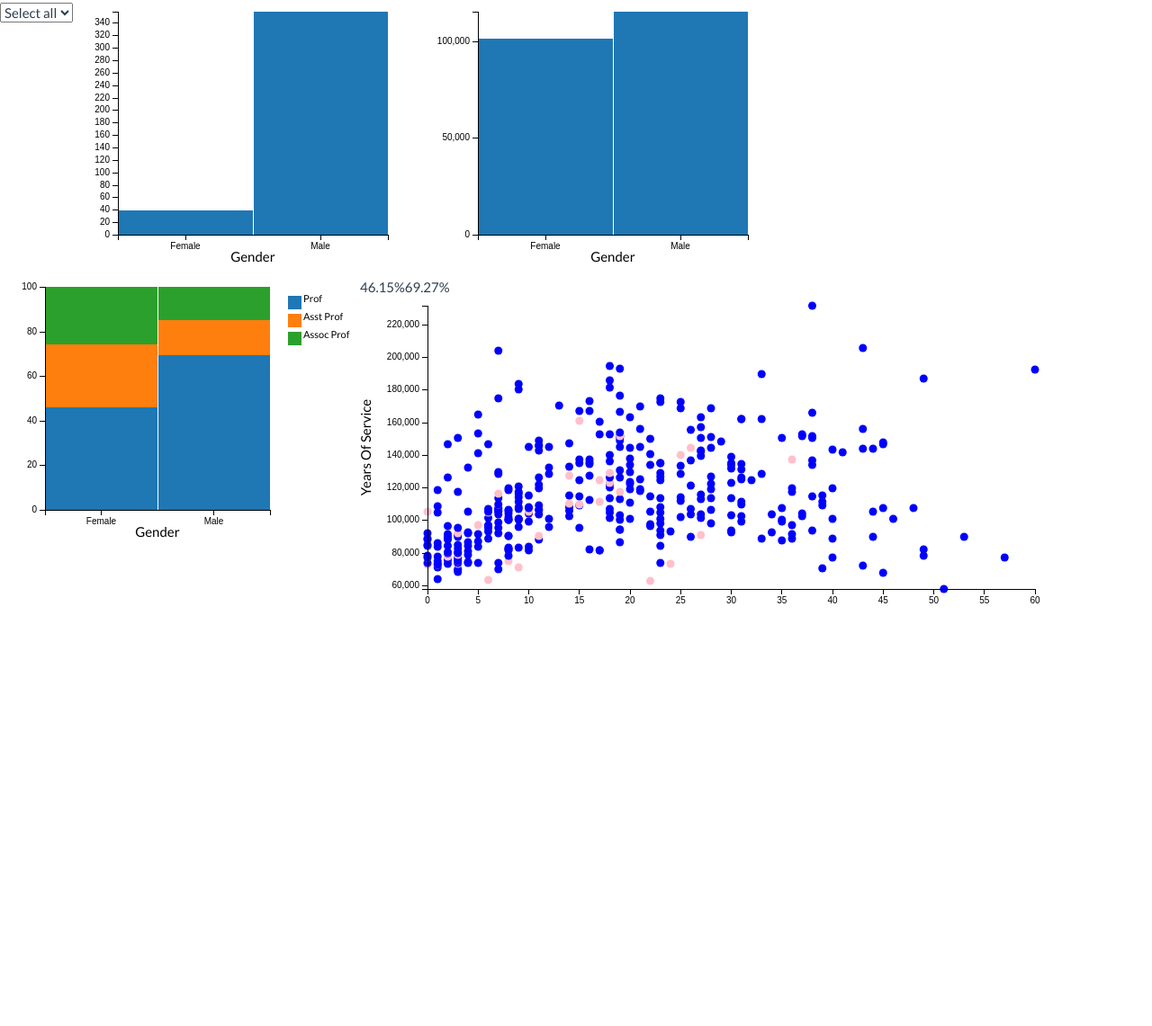
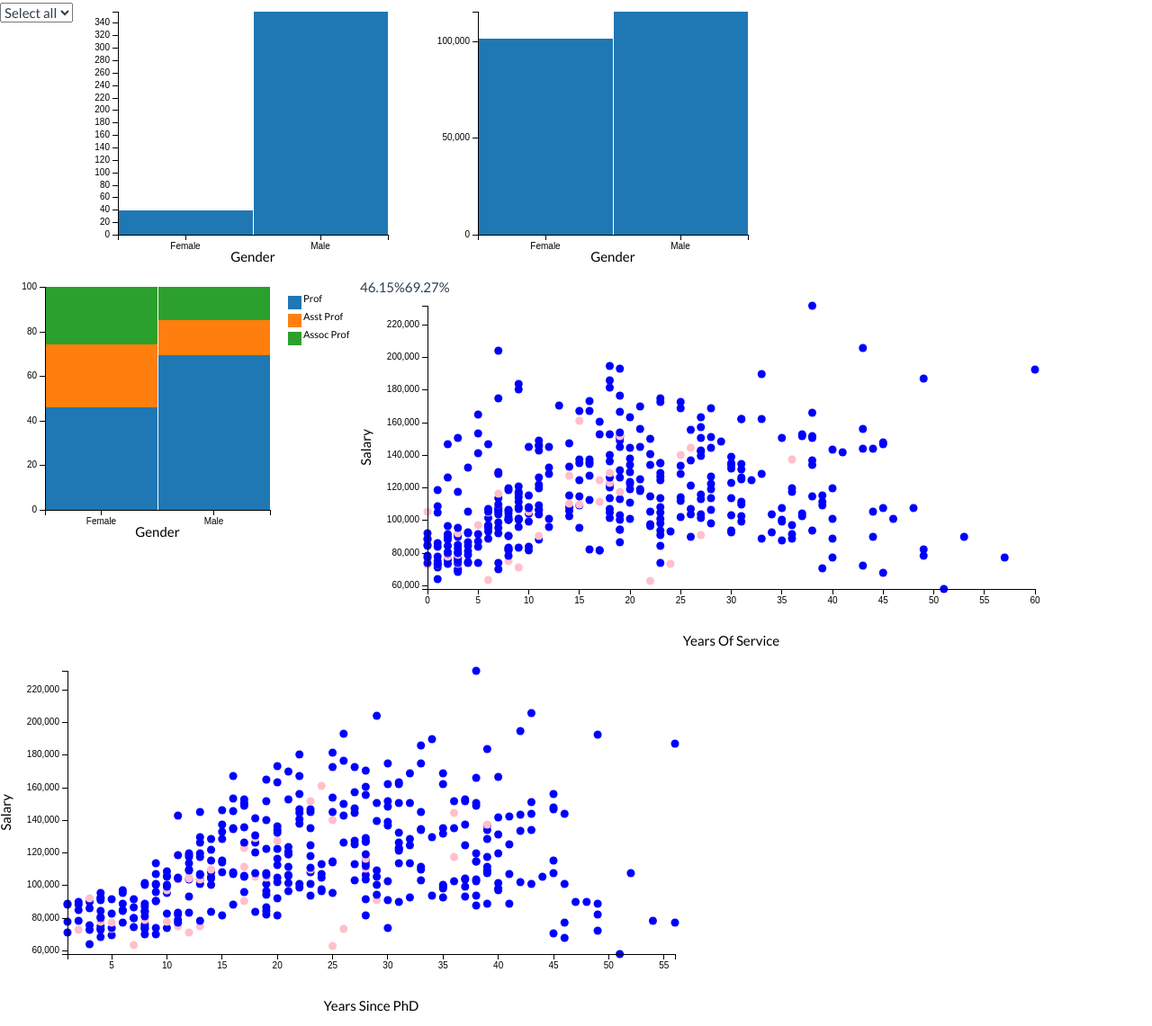
Before and after one commit to jdtiding/Dashboard, a plain HTML site: page index.html in a window 1280 px wide. Shown: the part 71-1212 px from the top of the page at 90% size. Before the commit the page ends 807 px from the top, so only its background shows below. Drawn offline with Linux system fonts and the light colour scheme.

Commit message:
Added Ph

```diff
--- a/index.html
+++ b/index.html
@@ -29,6 +29,7 @@
 <div class="number=box" id="percent-of-women-professors"></div>
 <div class="number=box" id="percent-of-men-professors"></div>
 <div id="service-salary"></div>
+<div id="phd-salary"></div>
 
 </body>
 
--- a/static/js/graph.js
+++ b/static/js/graph.js
@@ -31,6 +31,8 @@ function makeGraphs(error, salaryData) {
     d.salary = parseInt(d.salary);
     //7-3 yrs_service to be changed to integer:
     d.yrs_service = parseInt(d["yrs.service"]);
+    //8-2 change to integer
+    d.yrs_since_phd = parseInt(d["yrs.since.phd"]);
   });
   // step 2 - add discipline selector next to the graph:
   show_discipline_selector(ndx);
@@ -51,6 +53,9 @@ function makeGraphs(error, salaryData) {
 
   // step 7-1
   show_service_to_salary_correlation(ndx);
+  // step 8-1
+  show_phd_to_salary_correlation(ndx);
+
 
   dc.renderAll();
 }
@@ -321,7 +326,8 @@ function show_service_to_salary_correlation(ndx) {
     .symbolSize(8)
     //leaves room at the top
     .clipPadding(10)
-    .yAxisLabel("Years Of Service")
+    .yAxisLabel("Salary")
+    .xAxisLabel("Years Of Service")
     //what will appear if you hover the mouse over the dot:
     .title(function (d) {
       //d.key[1] see varexpericneDim = d.salary
@@ -330,7 +336,7 @@ function show_service_to_salary_correlation(ndx) {
     })
     //7-4-4 we need to add color accessor from var experienceDim
     // sex is array 3
-    .colorAccessor(function(d) {
+    .colorAccessor(function (d) {
       return d.key[3];
     })
     //7-4-2 adding colors from 7-4-1 to our graph:
@@ -338,5 +344,42 @@ function show_service_to_salary_correlation(ndx) {
     .dimension(experienceDim)
     .group(experienceSalaryGroup)
     .margins({ top: 10, right: 50, bottom: 75, left: 75 });
+}
 
+// step 8-3 duplicate funcion above and adjust names
+function show_phd_to_salary_correlation(ndx) {
+
+  var genderColors = d3.scale.ordinal()
+    .domain(["Female", "Male"])
+    .range(["pink", "blue"]);
+
+  var pDim = ndx.dimension(dc.pluck("yrs_since_phd"));
+  var phdDim = ndx.dimension(function (d) {
+    return [d.yrs_since_phd, d.salary, d.rank, d.sex];
+  });
+
+  var phdSalaryGroup = phdDim.group();
+
+  var minPhd = pDim.bottom(1)[0].yrs_since_phd;
+  var maxPhd = pDim.top(1)[0].yrs_since_phd;
+
+  dc.scatterPlot("#phd-salary")
+    .width(800)
+    .height(400)
+    .x(d3.scale.linear().domain([minPhd, maxPhd]))
+    .brushOn(false)
+    .symbolSize(8)
+    .clipPadding(10)
+    .yAxisLabel("Salary")
+    .xAxisLabel("Years Since PhD")
+    .title(function (d) {
+      return d.key[2] + " earned" + d.key[1];
+    })
+    .colorAccessor(function (d) {
+      return d.key[3];
+    })
+    .colors(genderColors)
+    .dimension(phdDim)
+    .group(phdSalaryGroup)
+    .margins({ top: 10, right: 50, bottom: 75, left: 75 });
 }
```
